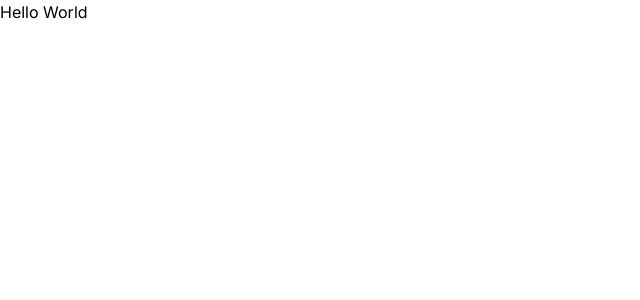
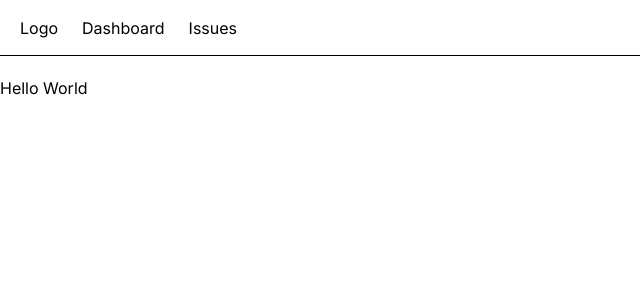
Before and after one commit to HasinPramodya/issue-tracker, a Next.js app: page / in a window 1280 px wide. Shown: the top 300 px of the page, without its empty margins (0-640 px from the left). Built offline with nearby package versions, Linux system fonts and the light colour scheme.

Commit message:
Add NavBar as a common component for all routes

```diff
--- a/app/layout.tsx
+++ b/app/layout.tsx
@@ -1,6 +1,7 @@
 import './globals.css'
 import type { Metadata } from 'next'
 import { Inter } from 'next/font/google'
+import NavBar from './navBar'
 
 const inter = Inter({ subsets: ['latin'] })
 
@@ -16,7 +17,11 @@
 }) {
   return (
     <html lang="en">
-      <body className={inter.className}>{children}</body>
+      <body className={inter.className}>
+        <NavBar />
+        <main>{children}</main>
+
+      </body>
     </html>
   )
 }
```
